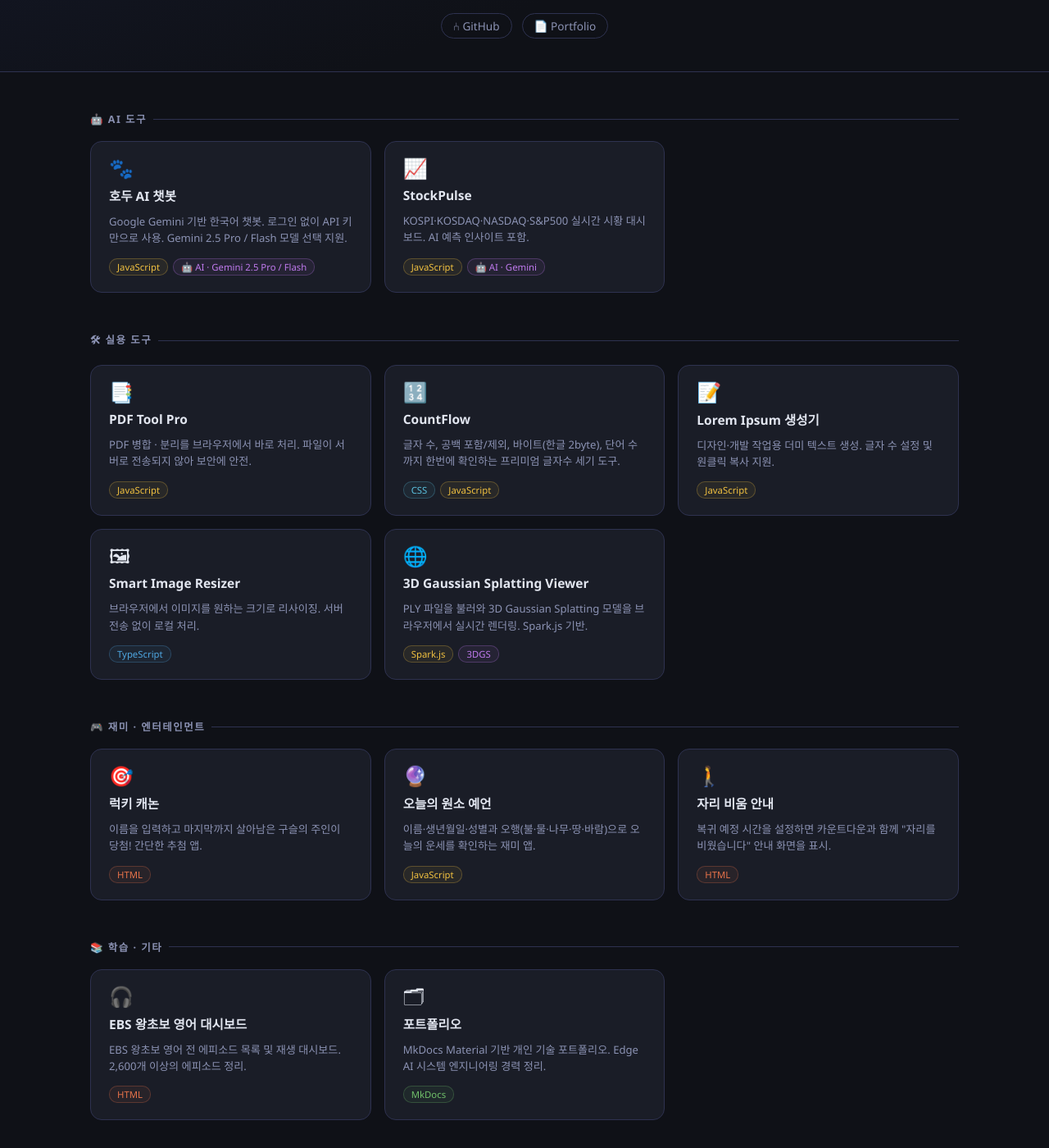
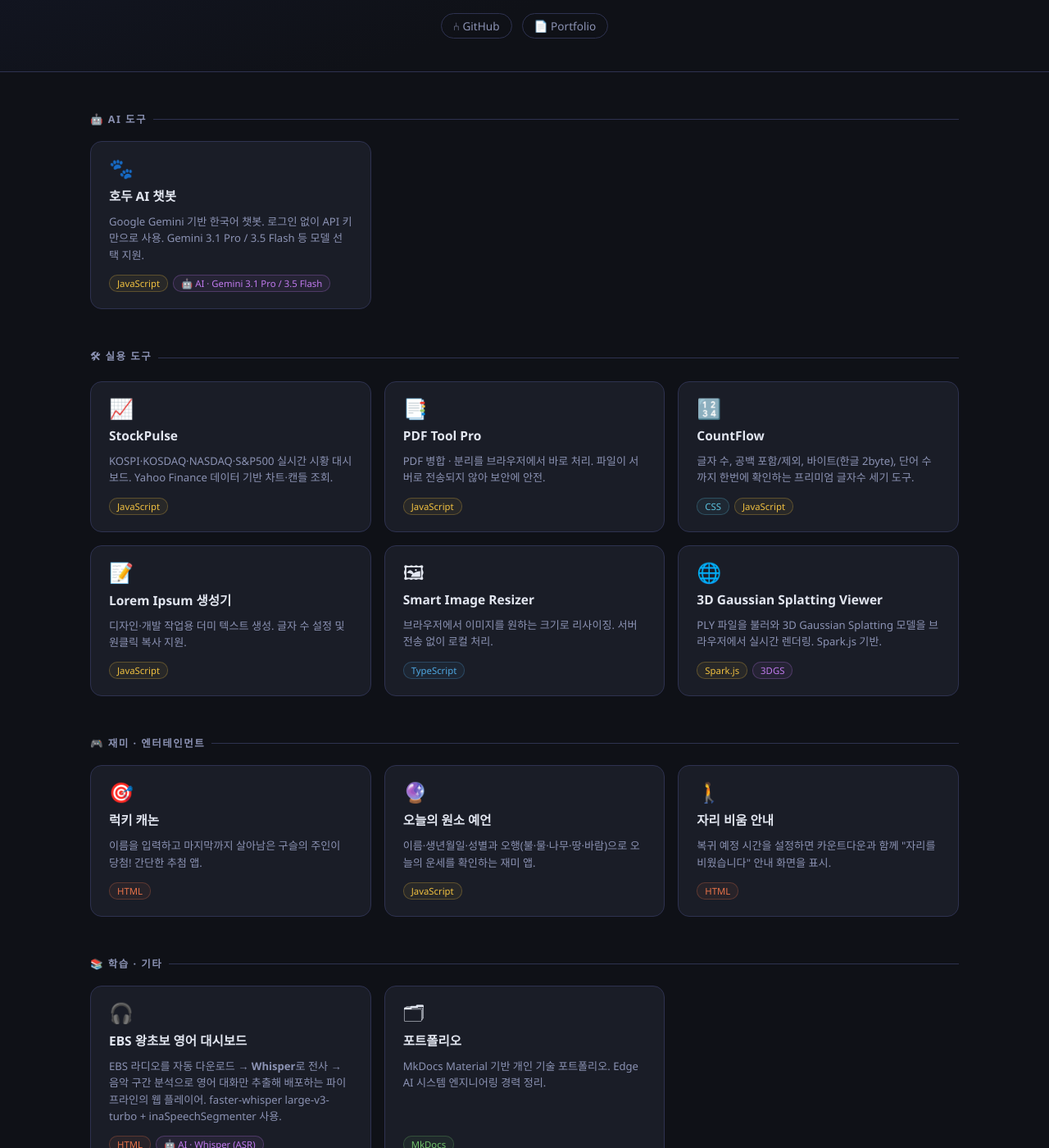
Before and after one commit to leeyunhome/leeyunhome.github.io, a Jekyll site: the page index.html, which Jekyll copies as it is, in a window 1280 px wide and 1400 px high, scrolled down 217 px. Shown: the whole window at 82% size. Built offline with Jekyll 4.4.1, drawn with Linux system fonts in a browser that asks for light colours.

Commit message:
Fix AI badges: correct Hodu model, remove false StockPulse AI, add EBS Whisper

```diff
--- a/index.html
+++ b/index.html
@@ -153,23 +153,10 @@
           <span class="card-arrow">→</span>
         </div>
         <div class="card-title">호두 AI 챗봇</div>
-        <div class="card-desc">Google Gemini 기반 한국어 챗봇. 로그인 없이 API 키만으로 사용. Gemini 2.5 Pro / Flash 모델 선택 지원.</div>
+        <div class="card-desc">Google Gemini 기반 한국어 챗봇. 로그인 없이 API 키만으로 사용. Gemini 3.1 Pro / 3.5 Flash 등 모델 선택 지원.</div>
         <div class="card-foot">
           <span class="badge badge-js">JavaScript</span>
-          <span class="badge badge-ai">🤖 AI · Gemini 2.5 Pro / Flash</span>
-        </div>
-      </a>
-
-      <a class="card" href="https://leeyunhome.github.io/SmartStock-AI/" target="_blank">
-        <div class="card-header">
-          <span class="card-icon">📈</span>
-          <span class="card-arrow">→</span>
-        </div>
-        <div class="card-title">StockPulse</div>
-        <div class="card-desc">KOSPI·KOSDAQ·NASDAQ·S&P500 실시간 시황 대시보드. AI 예측 인사이트 포함.</div>
-        <div class="card-foot">
-          <span class="badge badge-js">JavaScript</span>
-          <span class="badge badge-ai">🤖 AI · Gemini</span>
+          <span class="badge badge-ai">🤖 AI · Gemini 3.1 Pro / 3.5 Flash</span>
         </div>
       </a>
 
@@ -180,6 +167,18 @@
   <section>
     <h2>🛠 실용 도구</h2>
     <div class="grid">
+
+      <a class="card" href="https://leeyunhome.github.io/SmartStock-AI/" target="_blank">
+        <div class="card-header">
+          <span class="card-icon">📈</span>
+          <span class="card-arrow">→</span>
+        </div>
+        <div class="card-title">StockPulse</div>
+        <div class="card-desc">KOSPI·KOSDAQ·NASDAQ·S&P500 실시간 시황 대시보드. Yahoo Finance 데이터 기반 차트·캔들 조회.</div>
+        <div class="card-foot">
+          <span class="badge badge-js">JavaScript</span>
+        </div>
+      </a>
 
       <a class="card" href="https://leeyunhome.github.io/pdf-merger/" target="_blank">
         <div class="card-header">
@@ -301,9 +300,10 @@
           <span class="card-arrow">→</span>
         </div>
         <div class="card-title">EBS 왕초보 영어 대시보드</div>
-        <div class="card-desc">EBS 왕초보 영어 전 에피소드 목록 및 재생 대시보드. 2,600개 이상의 에피소드 정리.</div>
+        <div class="card-desc">EBS 라디오를 자동 다운로드 → <strong>Whisper</strong>로 전사 → 음악 구간 분석으로 영어 대화만 추출해 배포하는 파이프라인의 웹 플레이어. faster-whisper large-v3-turbo + inaSpeechSegmenter 사용.</div>
         <div class="card-foot">
           <span class="badge badge-html">HTML</span>
+          <span class="badge badge-ai">🤖 AI · Whisper (ASR)</span>
         </div>
       </a>
 
```
